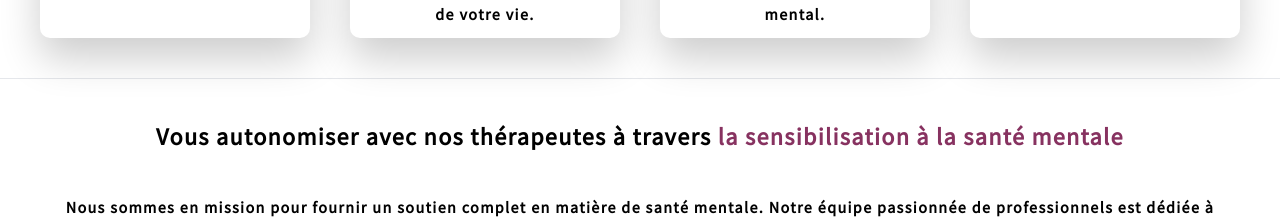
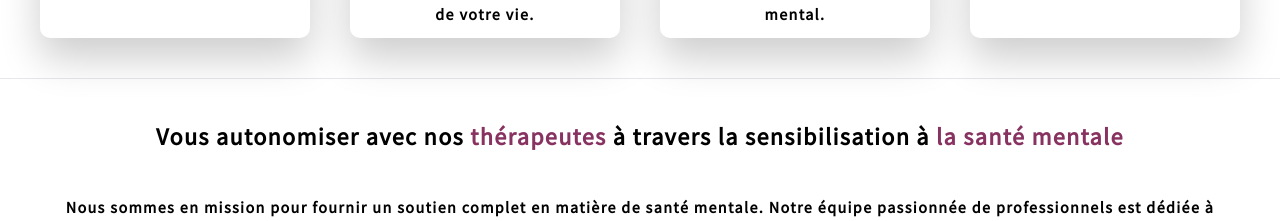
Before and after one commit to beyondvisions/Mindspan, a React (Vite) app in the folder client/: page / in a window 1280 px wide. Shown: the part 1816-2037 px from the top of the page. Built offline with nearby package versions, Linux system fonts and the light colour scheme; no server answers.

Commit message:
Update Home.jsx

```diff
--- a/client/src/pages/home/Home.jsx
+++ b/client/src/pages/home/Home.jsx
@@ -227,7 +227,7 @@ const [category, setCategory] = useState('événements');
     </div>
     <div className={styles.containcomptourpromax}>
         <div className={styles.title}>
-            <h1 style={{padding:'20px 0px'}}>Vous autonomiser avec nos <Link to='./cabinet'><span className={styles.terapist}> thérapeutes </span></Link> à travers <Link to='MentalHelath'><span style={{color:"#873260"}}> la sensibilisation à la santé mentale </span> </Link></h1>
+            <h1 style={{padding:'20px 0px'}}>Vous autonomiser avec nos <Link to='./cabinet'><span style={{color:"#873260"}}> thérapeutes </span></Link> à travers la sensibilisation à <Link to='MentalHelath'><span style={{color:"#873260"}}> la santé mentale </span> </Link></h1>
             <p style={{padding:'20px 30px'}}>Nous sommes en mission pour fournir un soutien complet en matière de santé mentale. Notre équipe passionnée de professionnels est dédiée à favoriser votre bien-être et votre santé mentale..</p>
         </div>
         <div className={styles.containcomptour}>
```
